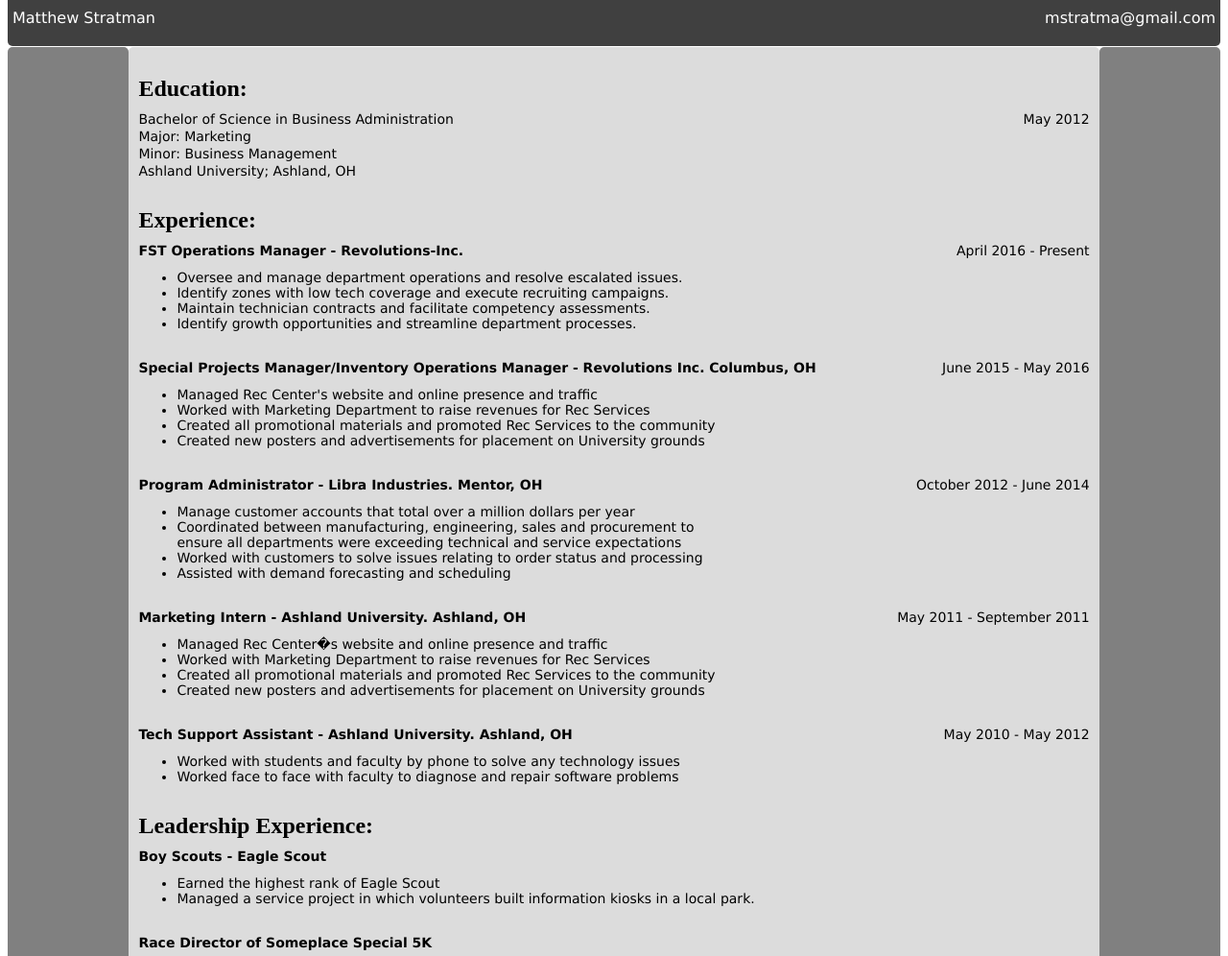
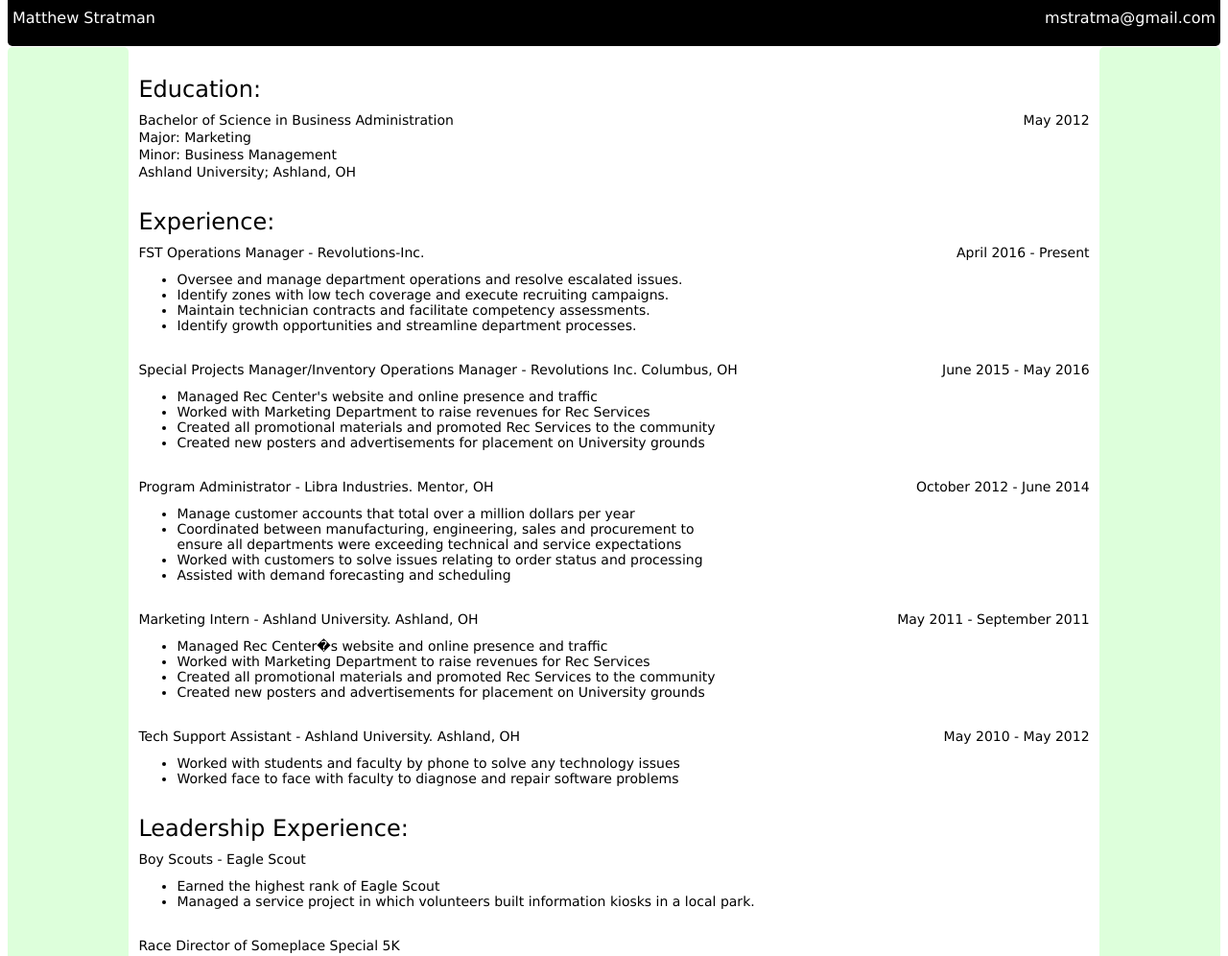
Before and after one commit to mstratma/Portfolio, a plain HTML site: page Resume/Resume.html in a window 1280 px wide. Shown: the top 996 px of the page at 96% size. Drawn offline with Linux system fonts and the light colour scheme.

Commit message:
Update resume

```diff
--- a/CSS/stylesheet.css
+++ b/CSS/stylesheet.css
@@ -93,7 +93,7 @@
 /*center jumbtron*/
 section {
 	height: 35em;
-	background-image: url("https://static.pexels.com/photos/68724/pexels-photo-68724.jpeg");
+	background-image: url("https://static.pexels.com/photos/14613/Life-of-Pix-free-stock-photos-blocks-sky-monument-davideragusa.jpg");
 	background-size: cover;
 	width: 100%;
 	text-align: center;
@@ -101,14 +101,15 @@
 }
 
 section p {
-	margin-top: 1.75em;
+	margin-top: 1.25em;
+	letter-spacing: 10px;
 	margin-bottom: 40px;
 	font-size: 110px;
-  color: white;
+  color: black;
   font-family: calibri;
   font-weight: 100;
   text-transform: uppercase;
-  opacity: .5;
+  opacity: .6;
 }
 
 .btn-main {
@@ -144,10 +145,10 @@
 	margin-top: 30px;
   color: #404040;
   text-transform: uppercase;
-  margin-bottom: 10px;
+  margin-bottom: 20px;
   font-size: 18px;
-  font-family: serif;
-	font-weight: 800;
+  font-family: calibri;
+	font-weight: 400;
 }
 
 .projects p {
@@ -187,7 +188,7 @@
 
 .overlay {
   position: absolute;
-  top: 58px;
+  top: 68px;
   bottom: 0;
   left: 0;
   right: 0;
--- a/Resume/Resume.html
+++ b/Resume/Resume.html
@@ -36,7 +36,7 @@
 			<header>Experience:</header>
 				 <div class="content" id="experienceContent">
 				 <p style="text-align:right">
-					 <span style="float:left"><strong>FST Operations Manager - Revolutions-Inc.</strong></span>
+					 <span style="float:left">FST Operations Manager - Revolutions-Inc.</span>
 				 		April 2016 - Present
 					</p>
 				 	<ul>
@@ -52,7 +52,7 @@
 				<section class="resume-section" id="experience">
 					<div class="content" id="experienceContent">
 						<p style="text-align:right">
-							<span style="float:left"><strong>Special Projects Manager/Inventory Operations Manager - Revolutions Inc. Columbus, OH</strong></span>
+							<span style="float:left">Special Projects Manager/Inventory Operations Manager - Revolutions Inc. Columbus, OH</span>
 							 June 2015 - May 2016
 						</p>
 						 <ul>
@@ -69,7 +69,7 @@
 				 <section class="resume-section" id="experience">
  					<div class="content" id="experienceContent">
  						<p style="text-align:right">
- 							<span style="float:left"><strong>Program Administrator - Libra Industries. Mentor, OH</strong></span>
+ 							<span style="float:left">Program Administrator - Libra Industries. Mentor, OH</span>
  							 October 2012 - June 2014
 						</p>
 				 		<ul>
@@ -87,7 +87,7 @@
 				 <section class="resume-section" id="experience">
  					<div class="content" id="experienceContent">
  						<p style="text-align:right">
- 							<span style="float:left"><strong>Marketing Intern - Ashland University. Ashland, OH</strong></span>
+ 							<span style="float:left">Marketing Intern - Ashland University. Ashland, OH</span>
  							 May 2011 - September 2011
 						</p>
 				    <ul>
@@ -104,7 +104,7 @@
 				 <section class="resume-section" id="experience">
  					<div class="content" id="experienceContent">
  						<p style="text-align:right">
- 							<span style="float:left"><strong>Tech Support Assistant - Ashland University. Ashland, OH</strong></span>
+ 							<span style="float:left">Tech Support Assistant - Ashland University. Ashland, OH</span>
  							 May 2010 - May 2012
 						</p>
 				    <ul>
@@ -119,13 +119,13 @@
 			<section class="resume-section" id="leadership">
 				<header>Leadership Experience:</header>
 				<div class="content" id="leadershipContent">
-				 <p><strong>Boy Scouts - Eagle Scout</strong></p>
+				 <p>Boy Scouts - Eagle Scout</p>
 				 		<ul>
 								<li>Earned the highest rank of Eagle Scout</li>
 								<li>Managed a service project in which volunteers built information kiosks in a local park.</li>
 						</ul>
 
-				 <p><strong>Race Director of Someplace Special 5K</strong></p>
+				 <p>Race Director of Someplace Special 5K</p>
 				 		<ul>
 								<li>Directed 5k road race that made nearly $1,000 profits in first year.</li>
 								<li>Managed the organization of a 5K road race including, entries, course selection, and course measurement.</li>
--- a/Resume/stylesheet.css
+++ b/Resume/stylesheet.css
@@ -14,7 +14,7 @@
 	margin-top: 30px;
 	margin-bottom: 10px;
 	font-size: 24px;
-	font-weight: bold;
+	font-family: Verdana;
 }
 
 .resume-section .content {
@@ -45,7 +45,7 @@
 	width: 100%;
 	margin-top: -20px;
 	height: 60px;
-	background-color: #404040;
+	background-color: black;
 }
 
 #name {
@@ -76,7 +76,7 @@
 	margin-top: 1px;
 	width: 10%;
 	height: 1300px;
-	background-color: grey;
+	background-color: #DDFFDB;
 	margin-bottom: 10px;
 }
 
@@ -86,7 +86,7 @@
 	margin-top: 1px;
 	width: 10%;
 	height: 1300px;
-	background-color: grey;
+	background-color: #DDFFDB;
 	margin-bottom: 10px;
 	}
 
@@ -96,7 +96,7 @@
 	margin-top: 1px;
 	width: 80%;
 	height: 1300px;
-	background-color: #DCDCDC;
+	background-color: white;
 	margin-bottom: 10px;
 }
 
```
